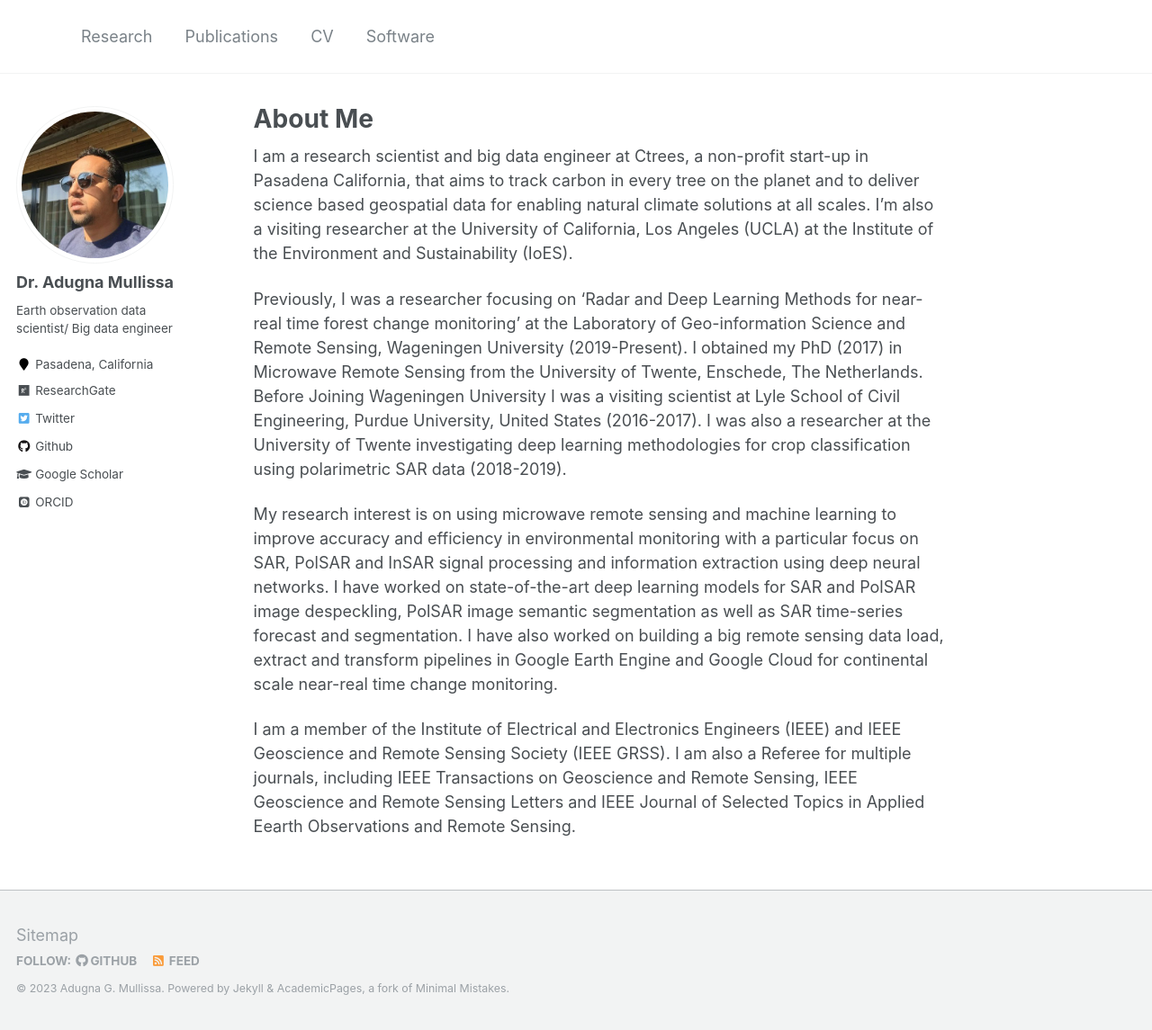
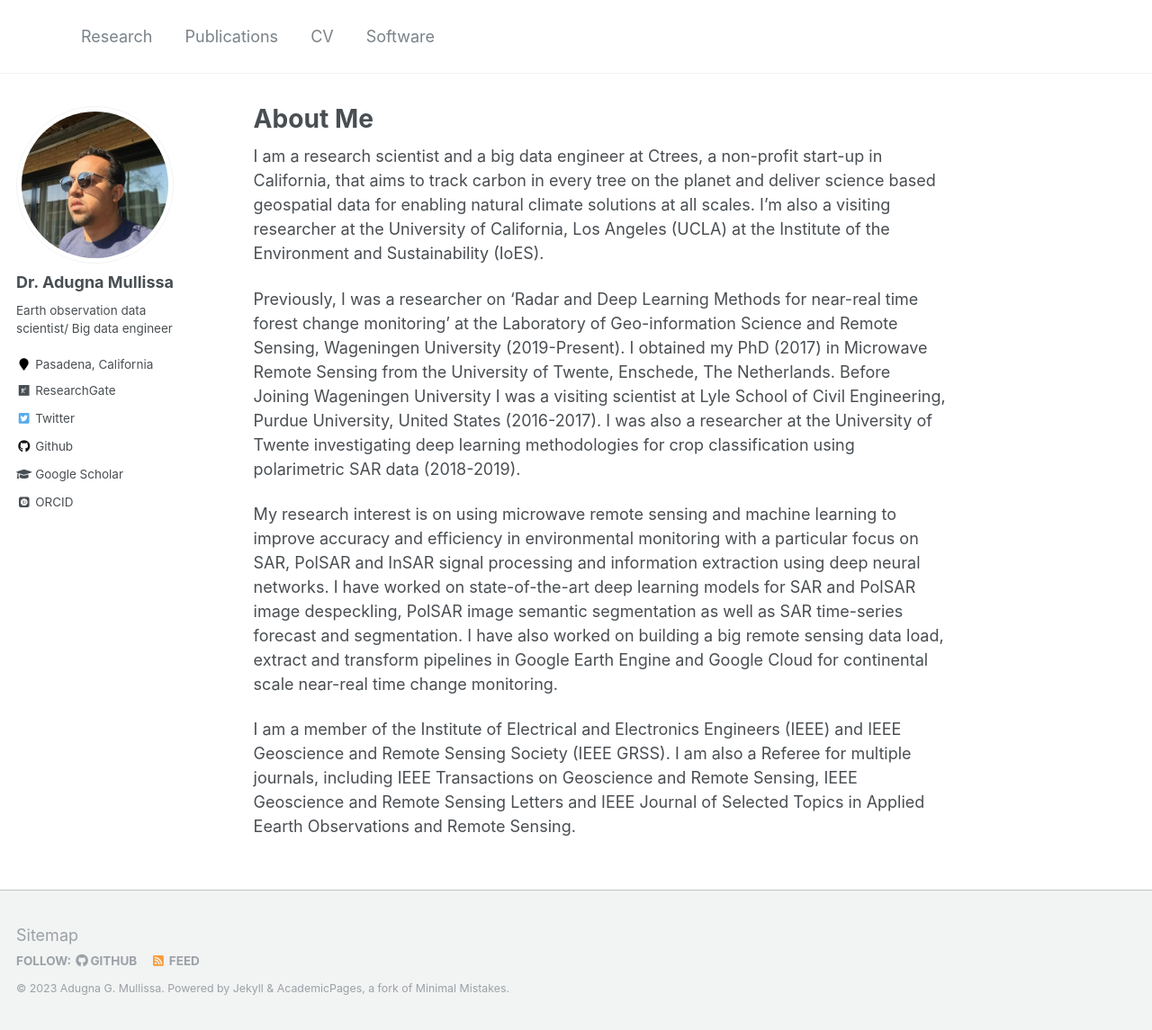
Before and after one commit to adugnag/adugnag.github.io, a Jekyll site: the page built from _pages/about.md, in a window 1280 px wide and 1145 px high. Shown: the whole window at 90% size. Built offline with Jekyll 4.4.1, drawn with Linux system fonts in a browser that asks for light colours; some web fonts are replaced.

Commit message:
Update about.md

```diff
--- a/_pages/about.md
+++ b/_pages/about.md
@@ -7,9 +7,9 @@ redirect_from:
   - /about/
   - /about.html
 ---
-I am a research scientist and big data engineer at Ctrees, a non-profit start-up in Pasadena California, that aims to track carbon in every tree on the planet and to deliver science based geospatial data for enabling natural climate solutions at all scales. I'm also a visiting researcher at the University of California, Los Angeles (UCLA) at the Institute of the Environment and Sustainability (IoES).
+I am a research scientist and a big data engineer at Ctrees, a non-profit start-up in California, that aims to track carbon in every tree on the planet and deliver science based geospatial data for enabling natural climate solutions at all scales. I'm also a visiting researcher at the University of California, Los Angeles (UCLA) at the Institute of the Environment and Sustainability (IoES).
 
-Previously, I was a researcher focusing on 'Radar and Deep Learning Methods for near-real time forest change monitoring' at the Laboratory of Geo-information Science and Remote Sensing, Wageningen University (2019-Present). I obtained my PhD (2017) in Microwave Remote Sensing from the University of Twente, Enschede, The Netherlands. Before Joining Wageningen University I was a visiting scientist at Lyle School of Civil Engineering, Purdue University, United States (2016-2017). I was also a researcher at the University of Twente investigating deep learning methodologies for crop classification using polarimetric SAR data (2018-2019).
+Previously, I was a researcher on 'Radar and Deep Learning Methods for near-real time forest change monitoring' at the Laboratory of Geo-information Science and Remote Sensing, Wageningen University (2019-Present). I obtained my PhD (2017) in Microwave Remote Sensing from the University of Twente, Enschede, The Netherlands. Before Joining Wageningen University I was a visiting scientist at Lyle School of Civil Engineering, Purdue University, United States (2016-2017). I was also a researcher at the University of Twente investigating deep learning methodologies for crop classification using polarimetric SAR data (2018-2019).
 
 My research interest is on using microwave remote sensing and machine learning to improve accuracy and efficiency in environmental monitoring with a particular focus on SAR, PolSAR and InSAR signal processing and information extraction using deep neural networks. I have worked on state-of-the-art deep learning models for SAR and PolSAR image despeckling, PolSAR image semantic segmentation as well as SAR time-series forecast and segmentation. I have also worked on building a big remote sensing data load, extract and transform pipelines in Google Earth Engine and Google Cloud for continental scale near-real time change monitoring.
 
```
